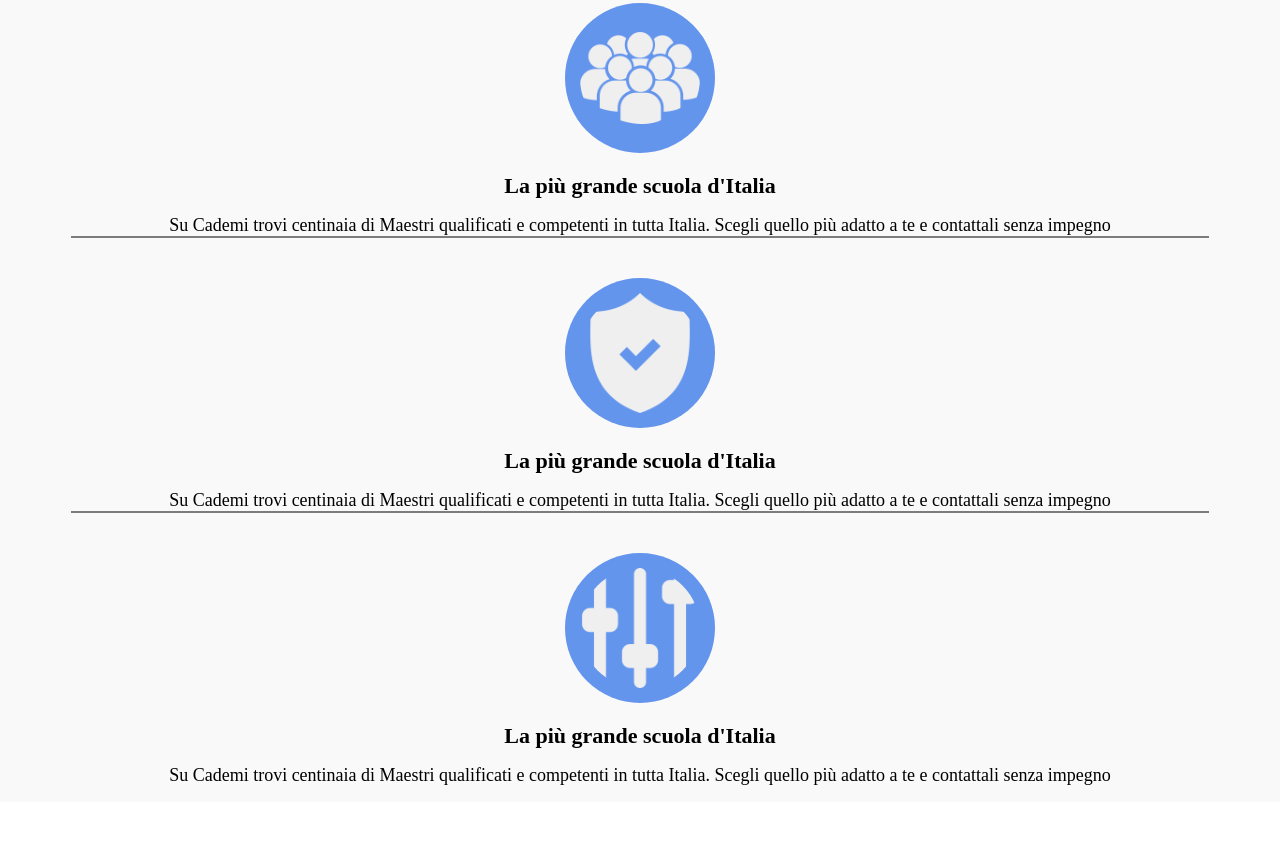
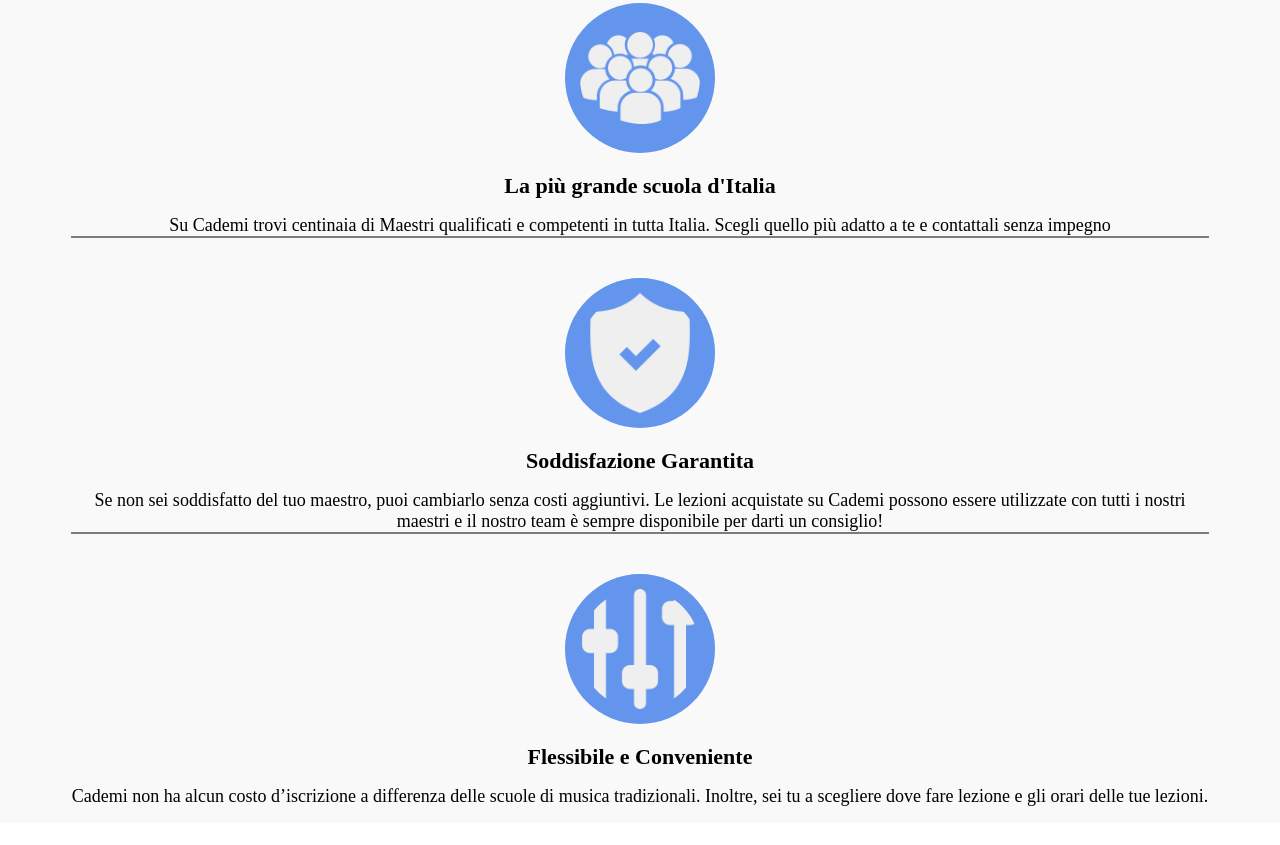
Before and after one commit to patriziosbr/html-css-resp-wannabe-12bool, a plain HTML site: page index.html in a window 1280 px wide. Shown: the part 977-1822 px from the top of the page. Drawn offline with Linux system fonts and the light colour scheme.

Commit message:
text ok container neast removed

```diff
--- a/css/style.css
+++ b/css/style.css
@@ -14,19 +14,23 @@
 #why img {
     margin-top: 8px;
 }
+[class*="col-"] {
+    text-align: center;
+    padding: 16px;
+}
 /*debug*/
 /*.container {*/
     /* min-height: 50px; debug */
     /* border: 2px solid black; debug */
 /*}*/
 
-[class*="col-"] {
+/* [class*="col-"] {
     text-align: center;
-    padding: 16px;
+    padding: 16px; */
     /* min-height: 50px;
     border: 1px solid red; */
     /* background-color: burlywood; */
-}
+/* } */
 /*debug*/
 
 /* mobile */
--- a/index.html
+++ b/index.html
@@ -13,7 +13,6 @@
             <div class="col-lg-12 col-md-12 col-xs-12">
                 <h2>Lezioni dove vuoi tu</h2>
             </div>
-            <div class="container">
             <div class="col-lg-6 col-md-6 col-xs-12">
                 <img src="img/icon/maps.png" alt="maps">
                 <h3>A casa tua</h3>
@@ -23,7 +22,6 @@
                 <img src="img/icon/screen.png" alt="laptop">
                 <h3>Online</h3>
                 <p>Impara senza muoverti da casa! Scegli da una vastissima lista di maestri abilitati all'insegnamento online, senza doverti preoccupare di distanze e spostamenti</p>
-                </div>
             </div>
         </div>
 
@@ -63,13 +61,13 @@
                     </div>
                     <div class="col-lg-12 col-md-4 col-md-offset-2 col-xs-12">
                         <img class="bg-img" src="img/icon/secure.png" alt="shield">
-                        <h3>La più grande scuola d'Italia</h3>
-                        <p class="bord-btm">Su Cademi trovi centinaia di Maestri qualificati e competenti in tutta Italia. Scegli quello più adatto a te e contattali senza impegno</p>
+                        <h3>Soddisfazione Garantita</h3>
+                        <p class="bord-btm">Se non sei soddisfatto del tuo maestro, puoi cambiarlo senza costi aggiuntivi. Le lezioni acquistate su Cademi possono essere utilizzate con tutti i nostri maestri e il nostro team è sempre disponibile per darti un consiglio!</p>
                     </div>
                     <div class="col-lg-12 col-md-4 col-xs-12">
                         <img class="bg-img" src="img/icon/flex.png" alt="adjust icon">
-                        <h3>La più grande scuola d'Italia</h3>
-                        <p>Su Cademi trovi centinaia di Maestri qualificati e competenti in tutta Italia. Scegli quello più adatto a te e contattali senza impegno</p>
+                        <h3>Flessibile e Conveniente</h3>
+                        <p>Cademi non ha alcun costo d’iscrizione a differenza delle scuole di musica tradizionali. Inoltre, sei tu a scegliere dove fare lezione e gli orari delle tue lezioni.</p>
                     </div>
                 </div>
             </div>
```
Lines whose indentation alone changed are shown as unchanged.
